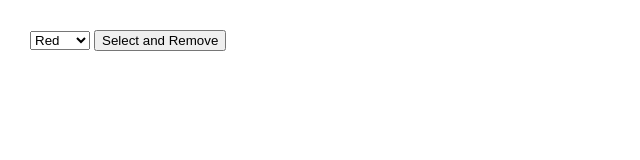
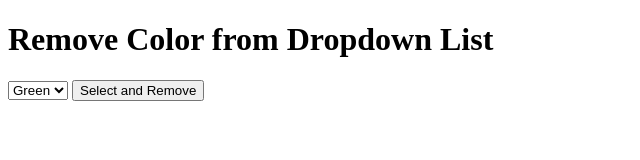
Before and after one commit to acciojob/remove-items-giteshpandit, a website: page main.html in a window 1280 px wide. Both pictures are taken after a click on the button "Select and Remove". Shown: the whole page, without its empty margins (0-640 px from the left). Drawn offline with Linux system fonts and the light colour scheme.

Commit message:
created a submission

```diff
--- a/main.html
+++ b/main.html
@@ -1,27 +1,22 @@
 <!DOCTYPE html>
-<html>
-	<head>
-		<style type="text/css">
-			body {margin: 30px;}
-		</style>
-		<meta charset=utf-8 />
-		<title>Remove items from a dropdown list</title>
-	</head>
+<html lang="en">
+<head>
+  <meta charset="UTF-8">
+  <meta http-equiv="X-UA-Compatible" content="IE=edge">
+  <meta name="viewport" content="width=device-width, initial-scale=1.0">
+  <title>Remove Color from Dropdown</title>
+  <script src="script.js" defer></script>
+</head>
+<body>
+  <h1>Remove Color from Dropdown List</h1>
 
-	<body>
-		<form>
-			<select id="colorSelect">
-				<option>Red</option>
-				<option>Green</option>
-				<option>White</option>
-				<option>Black</option>
-			</select>
-			<input type="button" value="Select and Remove">
-		</form>
+  <select id="colorSelect">
+    <option value="Red">Red</option>
+    <option value="Green">Green</option>
+    <option value="White">White</option>
+    <option value="Black">Black</option>
+  </select>
 
-		<script type="text/javascript" src="./script.js">
-		</script>
-
-	</body>
-
+  <input type="button" value="Select and Remove" id="removeBtn">
+</body>
 </html>
--- a/script.js
+++ b/script.js
@@ -1 +1,11 @@
 //your JS code here. If required.
+document.getElementById('removeBtn').addEventListener('click', function() {
+  // Get the select element
+  const colorSelect = document.getElementById('colorSelect');
+
+  // Get the selected option
+  const selectedOption = colorSelect.options[colorSelect.selectedIndex];
+
+  // Remove the selected option
+  colorSelect.removeChild(selectedOption);
+});
```
